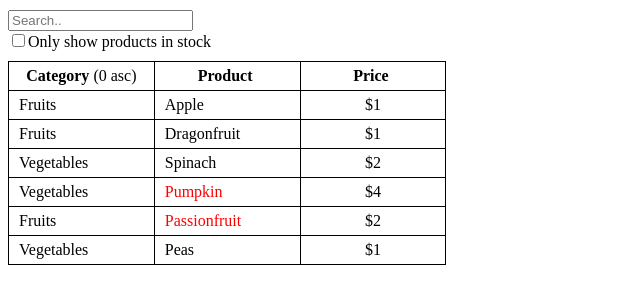
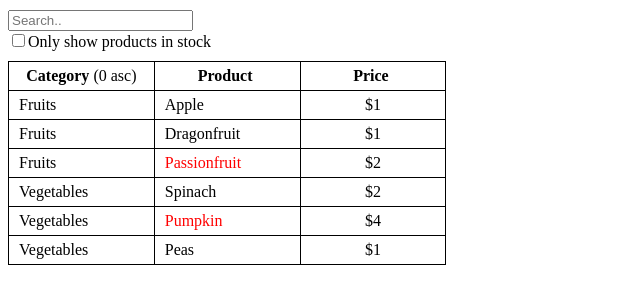
Before and after one commit to geremiasanti/react-datatable, a React (Create React App) app: page / in a window 1280 px wide. Shown: the top 304 px of the page, without its empty margins (0-640 px from the left). Built offline with nearby package versions, Linux system fonts and the light colour scheme.

Commit message:
sorting by prop with max priority only

```diff
--- a/src/App.js
+++ b/src/App.js
@@ -100,7 +100,7 @@ function ProductTable({products, filterText, inStockOnly}) {
 		setOrderColumns(nextOrderColumns);
 	}
 
-	const rows = products.filter((product) => {
+	const filteredOrderedProducts = products.filter((product) => {
 		if(product.name.toLowerCase().indexOf(filterText.toLowerCase()) === -1) {
 			return false;
 		}
@@ -110,7 +110,13 @@ function ProductTable({products, filterText, inStockOnly}) {
 		}
 
 		return true;
-	}).map((product) => {
+	}).sort((p0, p1) =>
+		orderColumns[0].asc
+			? p0[orderColumns[0].prop].localeCompare(p1[orderColumns[0].prop])
+			: p1[orderColumns[0].prop].localeCompare(p0[orderColumns[0].prop])
+	)
+
+	const rows = filteredOrderedProducts.map((product) => {
 		return (
 			<ProductRow
 				key={product.name}
@@ -119,7 +125,6 @@ function ProductTable({products, filterText, inStockOnly}) {
 			/>
 		);
 	});
-
 
 	return (
 		<table>
```
